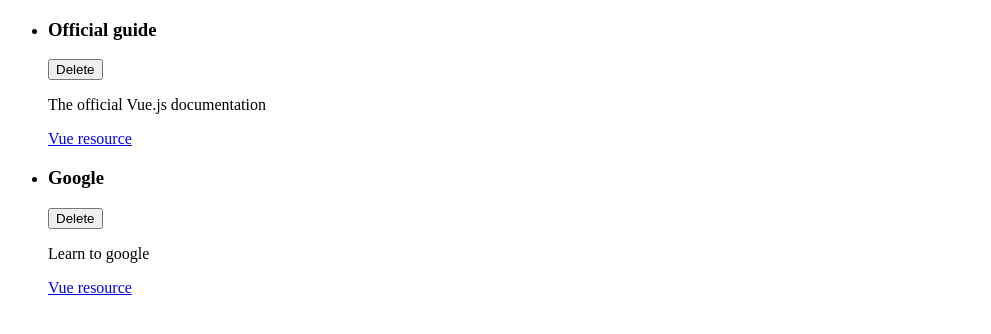
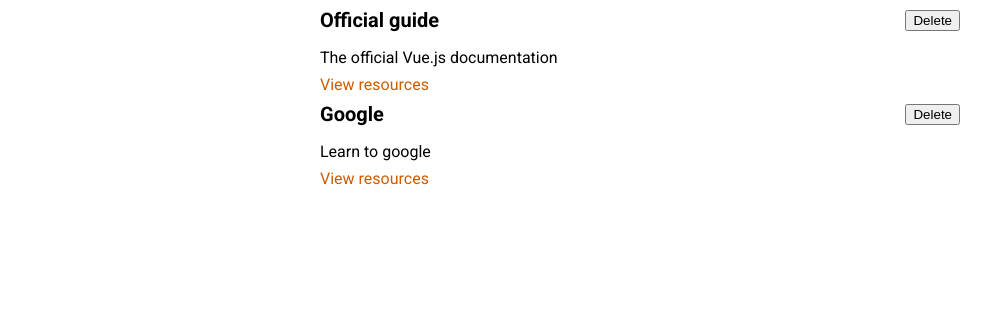
Before and after one commit to lpascarelli/vue-reload, a Vue app in the folder learning-resource-app/: page / in a window 1280 px wide. Shown: the top 334 px of the page, without its empty margins (0-991 px from the left). Built offline with nearby package versions, Linux system fonts and the light colour scheme.

Commit message:
Styling and creating new components

```diff
--- a/learning-resource-app/src/App.vue
+++ b/learning-resource-app/src/App.vue
@@ -1,15 +1,13 @@
 <template>
-  <ul>
-    <learning-resource v-for="resource in storedResources" :key="resource.id" :title="resource.title" :description="resource.description" :link="resource.link" />
-  </ul>
+  <stored-resources :resources="storedResources" />
 </template>
 
 <script>
-import LearningResource from './components/learning-resources/LearningResource.vue';
+import StoredResources from './components/learning-resources/StoredResources.vue';
 
 export default {
   components: {
-    LearningResource
+    StoredResources
   },
   data() {
     return {
@@ -31,3 +29,19 @@
   }
 }
 </script>
+
+<style>
+  @import url('https://fonts.googleapis.com/css2?family=Roboto:wght@400;700&display=swap');
+
+* {
+  box-sizing: border-box;
+}
+
+html {
+  font-family: 'Roboto', sans-serif;
+}
+
+body {
+  margin: 0;
+}
+</style>
--- a/learning-resource-app/src/components/learning-resources/LearningResource.vue
+++ b/learning-resource-app/src/components/learning-resources/LearningResource.vue
@@ -10,7 +10,7 @@
       {{ description }}
     </p>
     <nav>
-      <a :href="link">Vue resource</a>
+      <a :href="link">View resources</a>
     </nav>
   </li>
 </template>
@@ -20,3 +20,35 @@
     props: ['title', 'description', 'link'],
   }
 </script>
+
+<style scoped>
+  li {
+    margin: auto;
+    max-width: 40rem;
+  }
+
+  header {
+    display: flex;
+    justify-content: space-between;
+    align-items: center;
+  }
+
+  h3 {
+    font-size: 1.25rem;
+    margin: 0.5rem 0;
+  }
+
+  p {
+    margin: 0.5rem 0;
+  }
+
+  a {
+    text-decoration: none;
+    color: #ce5c00;
+  }
+
+  a:hover,
+  a:active {
+    color: #c89300;
+  }
+</style>
--- /dev/null
+++ b/learning-resource-app/src/components/learning-resources/StoredResources.vue
@@ -0,0 +1,27 @@
+<template>
+  <ul>
+    <learning-resource v-for="resource in resources" :key="resource.id" :title="resource.title" :description="resource.description" :link="resource.link" />
+  </ul>
+</template>
+
+<script>
+  import LearningResource from './LearningResource.vue';
+
+  export default {
+    props: ['resources'],
+
+    components: {
+      LearningResource
+    },
+  }
+</script>
+
+<style scoped>
+  ul {
+    list-style: none;
+    margin: 0;
+    padding: 0;
+    margin: auto;
+    max-width: 40rem;
+  }
+</style>
```
